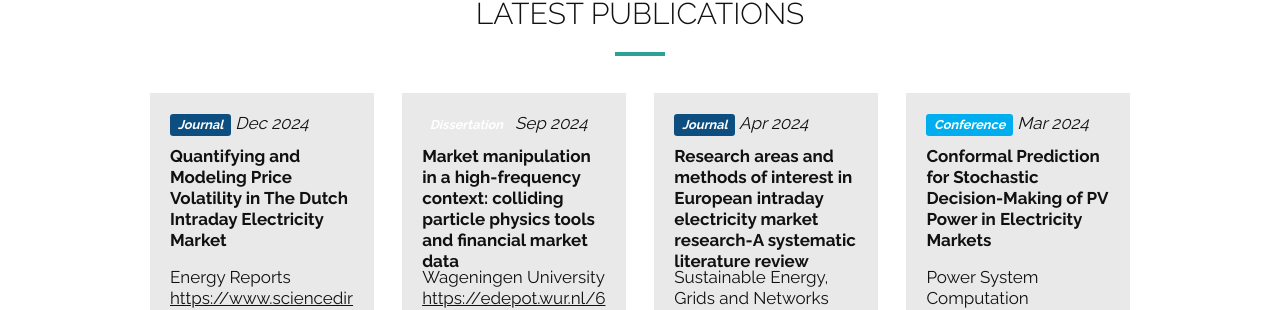
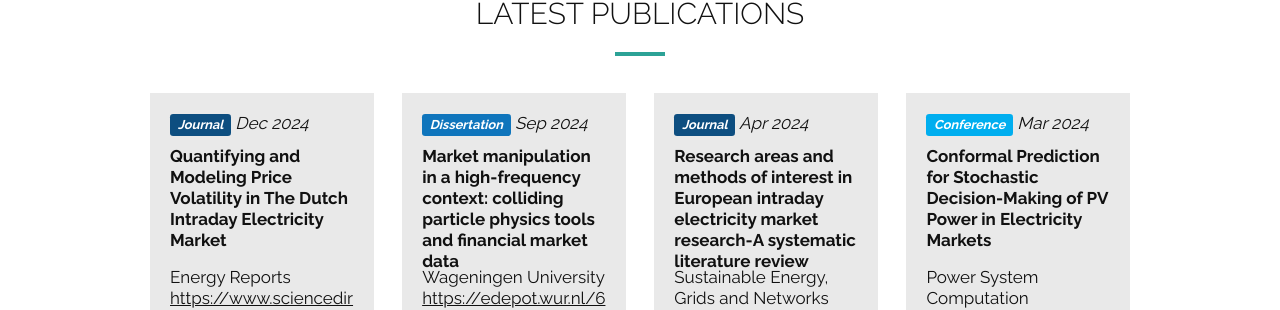
Before and after one commit to HighLO/highlo.github.io, a Jekyll site: the page built from index.html, in a window 1280 px wide and 1400 px high, scrolled down 1732 px. Shown: the part 146-456 px from the top of the window. Built offline with Jekyll 4.4.1, drawn with Linux system fonts in a browser that asks for light colours; nearby versions of some CDN libraries; comment, search, counter and statistics services are not loaded.

Commit message:
Update main.css to include background-color dissertation

```diff
--- a/_includes/css/main.css
+++ b/_includes/css/main.css
@@ -502,6 +502,7 @@ section {
 .presentation {background-color: #777777;} /* Grey */
 .journal {background-color: #0d4e80;} /* Dark Blue */
 .working-paper {background-color: #2da196;} /* Green */
+.dissertation {background-color: #0f75bc;} /* Denim Blue */
 
 b {
   font-weight: bold;
```
